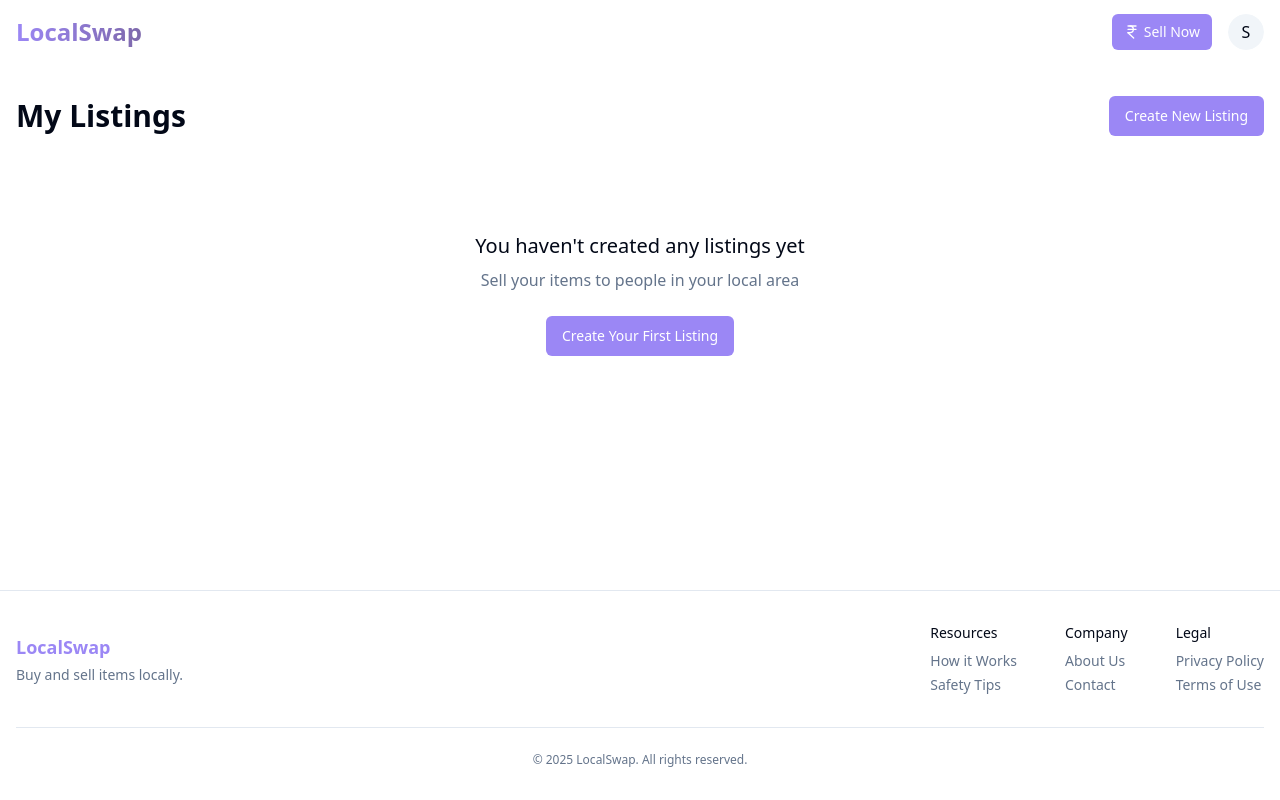
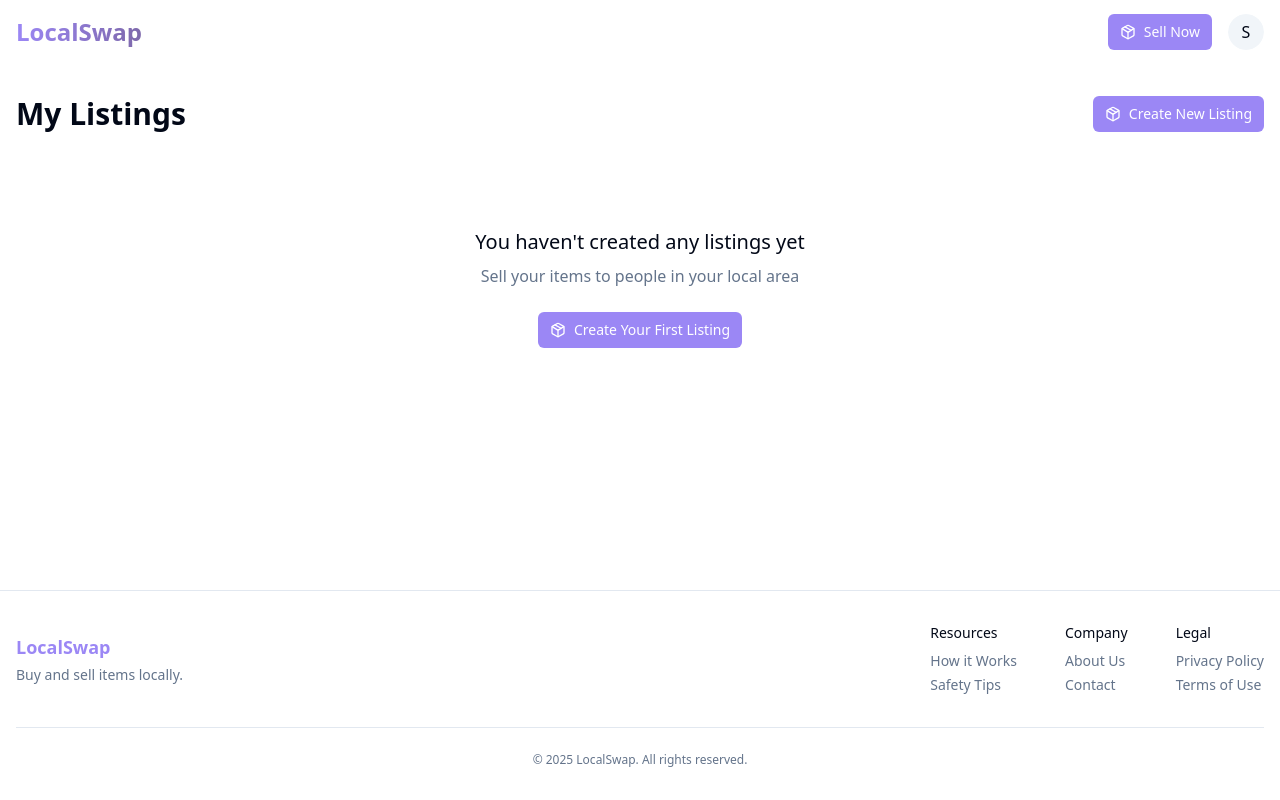
Before and after one commit to smriti-bavagi/nearby-treasure-trove, a React (Vite) app: page /my-listings in a window 1280 px wide. Built offline with nearby package versions, Linux system fonts and the light colour scheme; sample sign-in values are in the browser's storage.

Commit message:
Add sell now button
Adds a "Sell Now" button to the application.

```diff
--- a/src/components/layout/Header.tsx
+++ b/src/components/layout/Header.tsx
@@ -12,7 +12,8 @@ import {
   DropdownMenuSeparator,
   DropdownMenuTrigger,
 } from '@/components/ui/dropdown-menu';
-import { MapPin, IndianRupee } from 'lucide-react';
+import { MapPin } from 'lucide-react';
+import SellButton from '@/components/products/SellButton';
 
 const Header: React.FC = () => {
   const { isAuthenticated, user, logout } = useAuth();
@@ -53,12 +54,7 @@ const Header: React.FC = () => {
 
           {isAuthenticated ? (
             <div className="flex items-center gap-4">
-              <Link to="/create-listing">
-                <Button size="sm" className="flex items-center gap-1">
-                  <IndianRupee className="h-4 w-4" />
-                  Sell Now
-                </Button>
-              </Link>
+              <SellButton />
 
               <DropdownMenu>
                 <DropdownMenuTrigger asChild>
@@ -84,6 +80,8 @@ const Header: React.FC = () => {
               </DropdownMenu>
             </div>
           ) : (
+            <div className="flex items-center gap-4">
+              <SellButton />
               <div className="flex items-center gap-2">
                 <Link to="/login">
                   <Button variant="outline" size="sm">Log In</Button>
@@ -91,6 +89,7 @@ const Header: React.FC = () => {
                 <Link to="/signup">
                   <Button size="sm">Sign Up</Button>
                 </Link>
+              </div>
             </div>
           )}
         </div>
--- /dev/null
+++ b/src/components/products/SellButton.tsx
@@ -0,0 +1,49 @@
+
+import React from 'react';
+import { Link } from 'react-router-dom';
+import { Button, ButtonProps } from '@/components/ui/button';
+import { Package } from 'lucide-react';
+import { useAuth } from '@/contexts/AuthContext';
+import { toast } from 'sonner';
+import { useNavigate } from 'react-router-dom';
+
+interface SellButtonProps extends ButtonProps {
+  showIcon?: boolean;
+  showText?: boolean;
+  text?: string;
+}
+
+const SellButton = ({
+  showIcon = true,
+  showText = true,
+  text = "Sell Now",
+  className,
+  ...props
+}: SellButtonProps) => {
+  const { isAuthenticated } = useAuth();
+  const navigate = useNavigate();
+
+  const handleClick = (e: React.MouseEvent) => {
+    if (!isAuthenticated) {
+      e.preventDefault();
+      toast.error("You need to login to sell items");
+      navigate("/login");
+    }
+  };
+
+  return (
+    <Button
+      as={Link}
+      to="/create-listing"
+      onClick={handleClick}
+      className={className}
+      size="sm"
+      {...props}
+    >
+      {showIcon && <Package className="h-4 w-4" />}
+      {showText && <span>{text}</span>}
+    </Button>
+  );
+};
+
+export default SellButton;
--- a/src/pages/Index.tsx
+++ b/src/pages/Index.tsx
@@ -1,5 +1,5 @@
 
-import React, { useState } from 'react';
+import React from 'react';
 import Layout from '@/components/layout/Layout';
 import ProductGrid from '@/components/products/ProductGrid';
 import FilterBar from '@/components/filters/FilterBar';
@@ -7,8 +7,9 @@ import MapView from '@/components/map/MapView';
 import { useProducts } from '@/contexts/ProductContext';
 import { useAuth } from '@/contexts/AuthContext';
 import { Button } from '@/components/ui/button';
-import { MapPin } from 'lucide-react';
+import { MapPin, Package } from 'lucide-react';
 import { Link } from 'react-router-dom';
+import SellButton from '@/components/products/SellButton';
 
 const Index: React.FC = () => {
   const { filteredProducts, isMapView, setIsMapView, setFilterOptions } = useProducts();
@@ -55,6 +56,13 @@ const Index: React.FC = () => {
           </>
         )}
       </div>
+
+      {/* Floating sell button (visible on mobile) */}
+      <div className="md:hidden fixed bottom-6 right-6 z-30">
+        <SellButton className="rounded-full h-14 w-14 shadow-lg flex items-center justify-center" size="icon">
+          <Package className="h-6 w-6" />
+        </SellButton>
+      </div>
     </Layout>
   );
 };
--- a/src/pages/MyListings.tsx
+++ b/src/pages/MyListings.tsx
@@ -3,10 +3,10 @@ import React from 'react';
 import { useNavigate } from 'react-router-dom';
 import { useAuth } from '@/contexts/AuthContext';
 import Layout from '@/components/layout/Layout';
-import { Button } from '@/components/ui/button';
 import { mockProducts } from '@/data/mockData';
 import { Product } from '@/types';
 import ProductCard from '@/components/products/ProductCard';
+import SellButton from '@/components/products/SellButton';
 
 const MyListings: React.FC = () => {
   const { user, isAuthenticated } = useAuth();
@@ -25,18 +25,12 @@ const MyListings: React.FC = () => {
     return mockProducts.filter(product => product.sellerId === user.id);
   }, [user]);
 
-  const handleAddListing = () => {
-    navigate('/create-listing');
-  };
-
   return (
     <Layout>
       <div className="container py-8 px-4">
         <div className="flex items-center justify-between mb-8">
           <h1 className="text-3xl font-bold">My Listings</h1>
-          <Button onClick={handleAddListing}>
-            Create New Listing
-          </Button>
+          <SellButton text="Create New Listing" />
         </div>
 
         {userListings.length > 0 ? (
@@ -51,9 +45,7 @@ const MyListings: React.FC = () => {
             <p className="text-muted-foreground mb-6">
               Sell your items to people in your local area
             </p>
-            <Button onClick={handleAddListing}>
-              Create Your First Listing
-            </Button>
+            <SellButton text="Create Your First Listing" />
           </div>
         )}
       </div>
```
Lines whose indentation alone changed are shown as unchanged.
